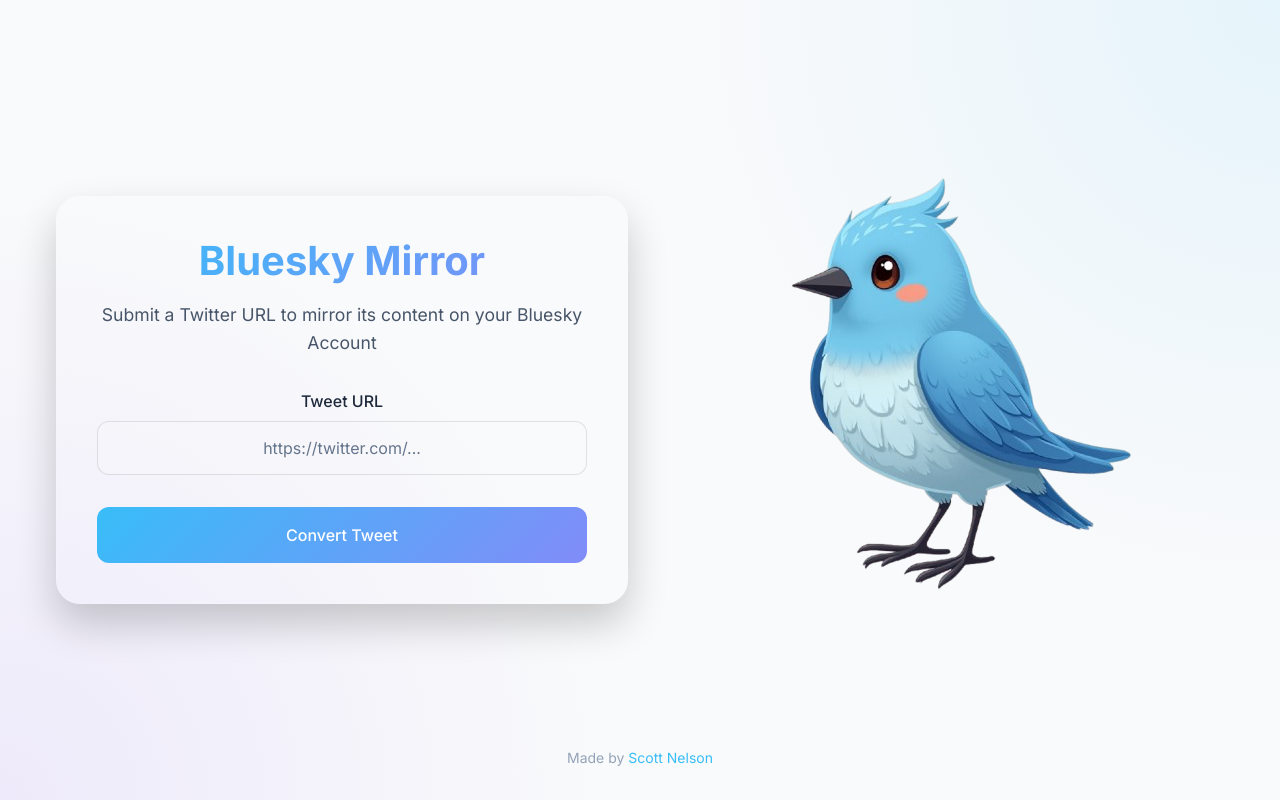
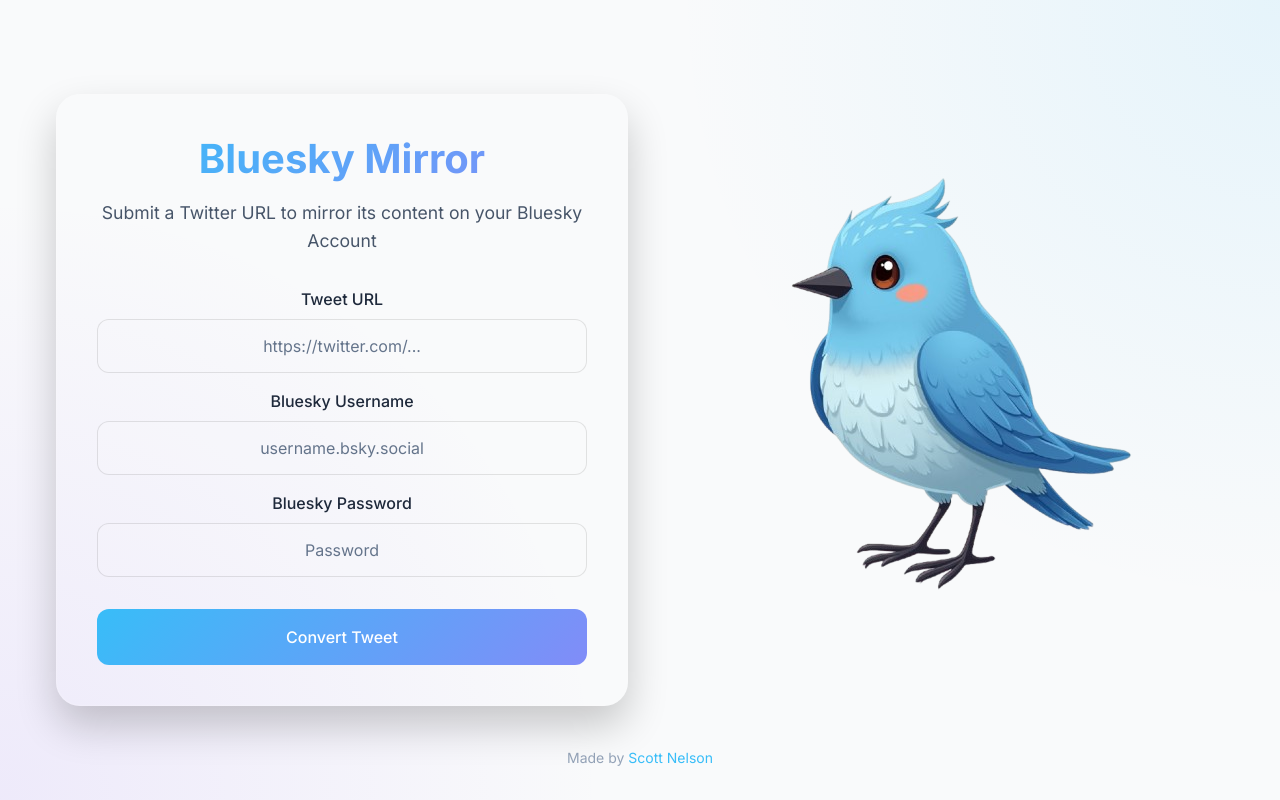
Before and after one commit to NelsonScott/bluesky-mirror, a Flask app: page / in a window 1280 px wide. Run offline with Flask 3, Linux system fonts and the light colour scheme; parts of the project's set-up code (start-up, migrations or seed data) failed here and were passed over.

Commit message:
fix build for playwrigth instal; Make it so user can input username/pass and it persists for session

```diff
--- a/app.py
+++ b/app.py
@@ -1,19 +1,31 @@
-from flask import Flask, redirect, request, render_template, url_for
+import json
+from flask import Flask, redirect, request, render_template, session, url_for
 from process_tweet import post_to_bluesky
 
 app = Flask(__name__)
+app.secret_key = json.load(open("credentials.json"))['secret_key']
 
 @app.route('/', methods=['GET', 'POST'])
 def home():
     if request.method == 'POST':
         tweet_url = request.form.get('tweet_url')
+        username = request.form.get('username')
+        password = request.form.get('password')
+
+        session['username'] = username
+        session['password'] = password
+
         if tweet_url:
             try:
-                post_to_bluesky(tweet_url)
+                post_to_bluesky(tweet_url, username, password)
                 return redirect(url_for('home'))
             except Exception as e:
                 return f"Error: {e}"
-    return render_template('index.html')
+
+    username = session.get('username', '')
+    password = session.get('password', '')
+
+    return render_template('index.html', username=username, password=password)
 
 if __name__ == "__main__":
     app.run(port=8000, debug=True)
--- a/process_tweet.py
+++ b/process_tweet.py
@@ -72,7 +72,7 @@ def _clean_tweet_text(full_text: str) -> str:
 
     return cleaned_text
 
-def post_to_bluesky(tweet_url: str):
+def post_to_bluesky(tweet_url: str, username: str, password: str):
     """
     Post the scraped via Bluesky API
     """
@@ -102,15 +102,6 @@ def post_to_bluesky(tweet_url: str):
         logging.info(f"Media URLs found: {media_urls}")
 
     client = Client()
-    try:
-        creds = json.load(open(CREDS_PATH))
-        username = creds['username']
-        password = creds['password']
-    except FileNotFoundError as e:
-        logging.info(f"No creds file, fall back to env vars: {str(e)}")
-        username = os.getenv("BSKY_USERNAME")
-        password = os.getenv("BSKY_PASSWORD")
-
     client.login(username, password)
 
     if not media_urls:
--- a/templates/index.html
+++ b/templates/index.html
@@ -106,7 +106,7 @@
             border: 1px solid rgba(0, 0, 0, 0.1);
             border-radius: 12px;
             padding: 0.875rem 1rem;
-            color: #fff;
+            color: #1e293b;
             font-size: 1rem;
             transition: all 0.3s ease;
             text-align: center;
@@ -190,6 +190,16 @@
                             <input type="text" id="tweet_url" name="tweet_url" class="form-control" placeholder="https://twitter.com/..." required>
                             <div class="invalid-feedback">Please enter a valid tweet URL.</div>
                         </div>
+                        <div class="mb-3 form-group">
+                            <label for="username" class="form-label">Bluesky Username</label>
+                            <input type="text" id="username" name="username" class="form-control" placeholder="username.bsky.social" value="{{ username }}">
+                            <div class="invalid-feedback">Please enter your Bluesky username.</div>
+                        </div>
+                        <div class="mb-3 form-group">
+                            <label for="password" class="form-label">Bluesky Password</label>
+                            <input type="password" id="password" name="password" class="form-control" placeholder="Password" value="{{ password }}">
+                            <div class="invalid-feedback">Please enter your Bluesky password.</div>
+                        </div>
                         <button type="submit" class="btn btn-primary w-100">Convert Tweet</button>
                     </form>
                 </div>
```
Also changed, not shown: README.md, 1 other file.
